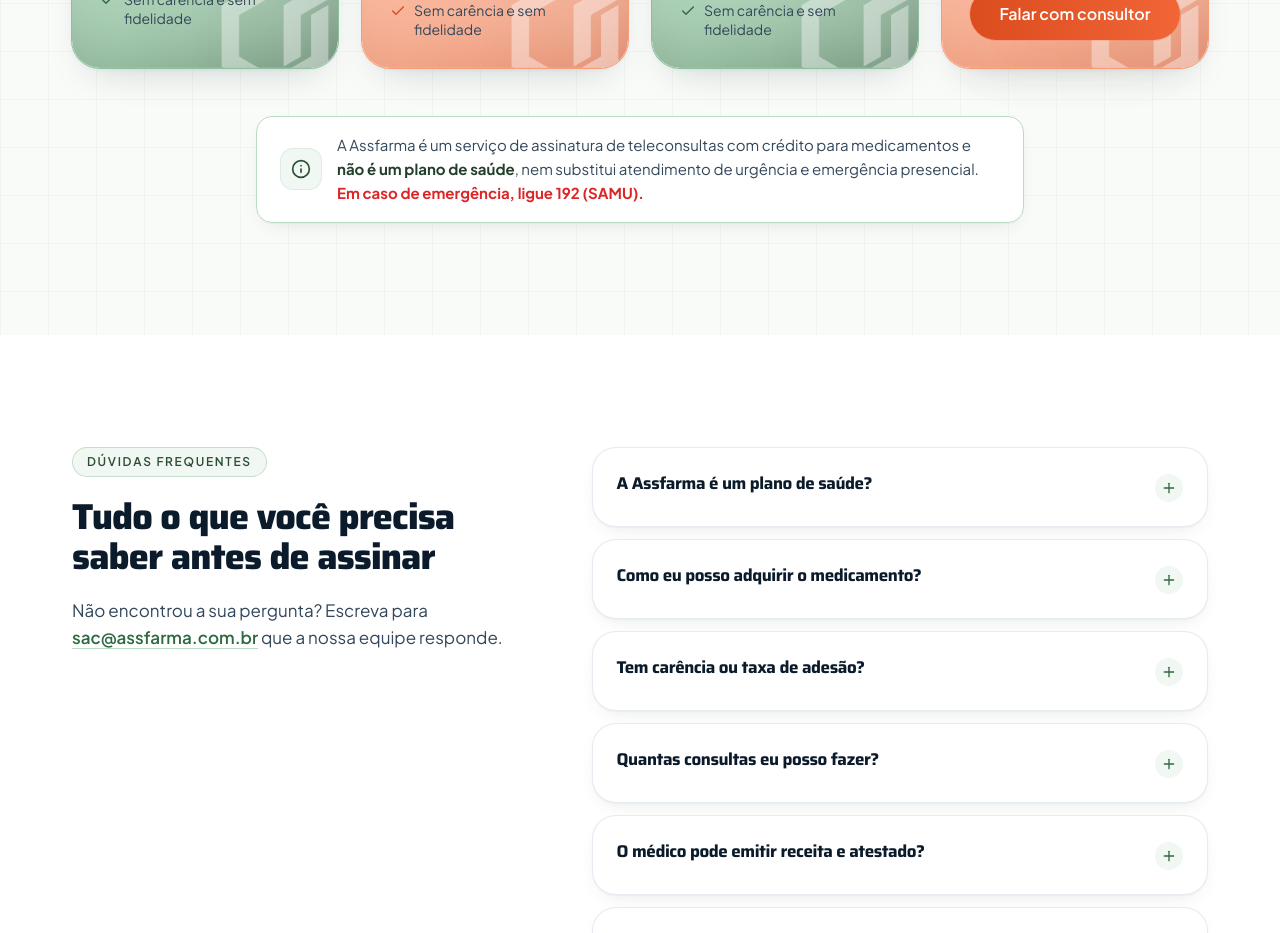
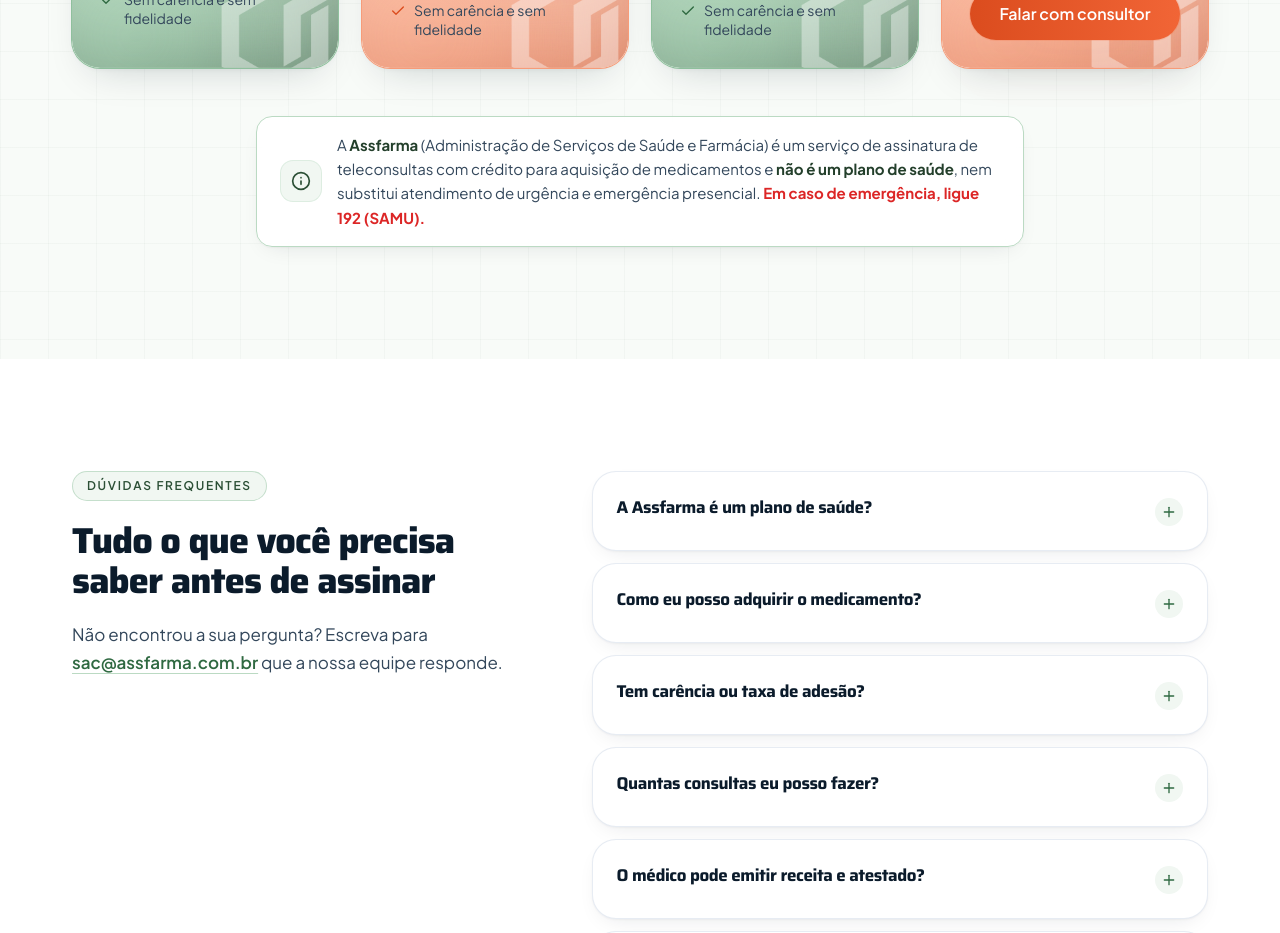
Before and after one commit to telemed360/assfarma, a Next.js app: page / in a window 1280 px wide. Shown: the part 7060-7993 px from the top of the page. Built offline with nearby package versions, Linux system fonts and the light colour scheme.

Commit message:
Aviso dos planos com o nome completo da Assfarma
Co-Authored-By: Claude Opus 5.5 <noreply@anthropic.com>

```diff
--- a/src/components/Plans.tsx
+++ b/src/components/Plans.tsx
@@ -305,7 +305,8 @@ export function Plans() {
               <Info className="h-5 w-5" aria-hidden />
             </span>
             <p className="text-[0.9375rem] leading-relaxed text-ink-soft">
-              A Assfarma é um serviço de assinatura de teleconsultas com crédito para medicamentos e{" "}
+              A <strong className="font-bold text-brand-800">Assfarma</strong> (Administração de Serviços de Saúde e
+              Farmácia) é um serviço de assinatura de teleconsultas com crédito para aquisição de medicamentos e{" "}
               <strong className="font-bold text-brand-800">não é um plano de saúde</strong>, nem substitui atendimento
               de urgência e emergência presencial.{" "}
               <strong className="font-bold text-red-600">Em caso de emergência, ligue 192 (SAMU).</strong>
```
